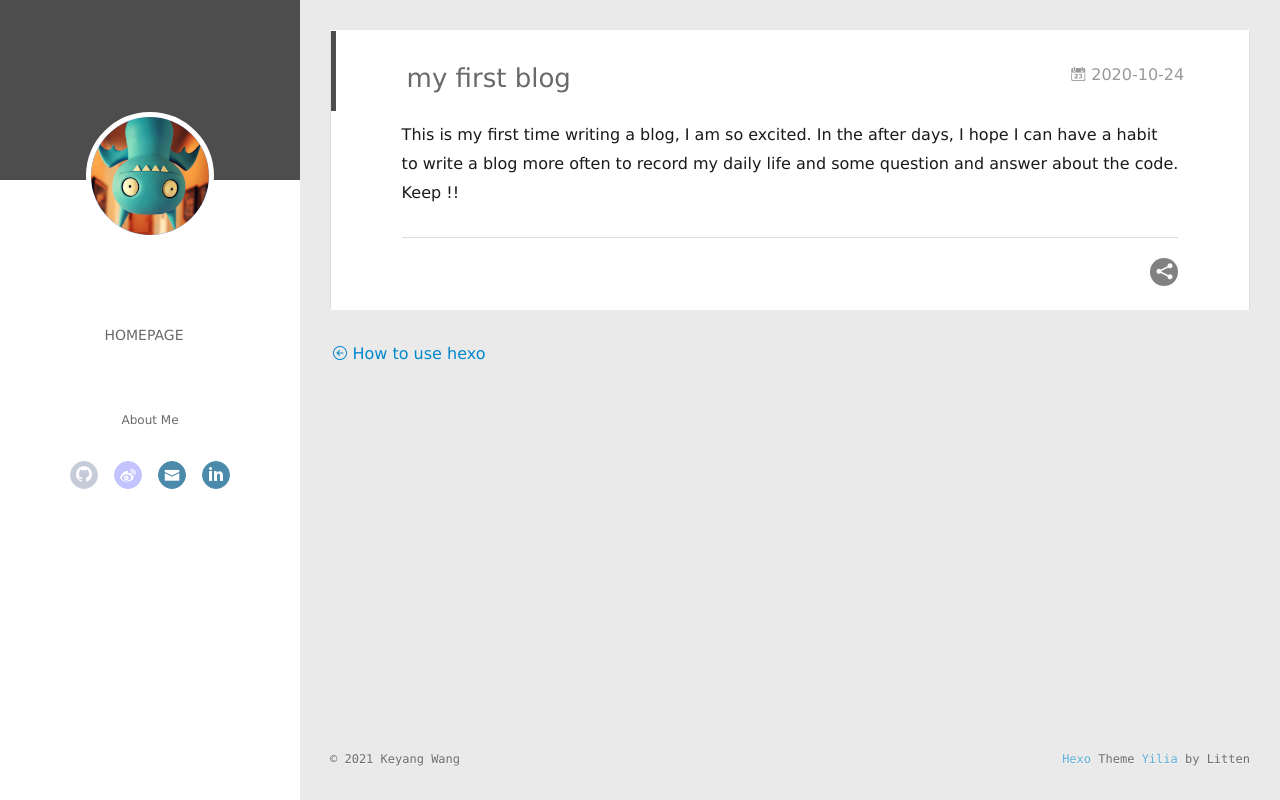
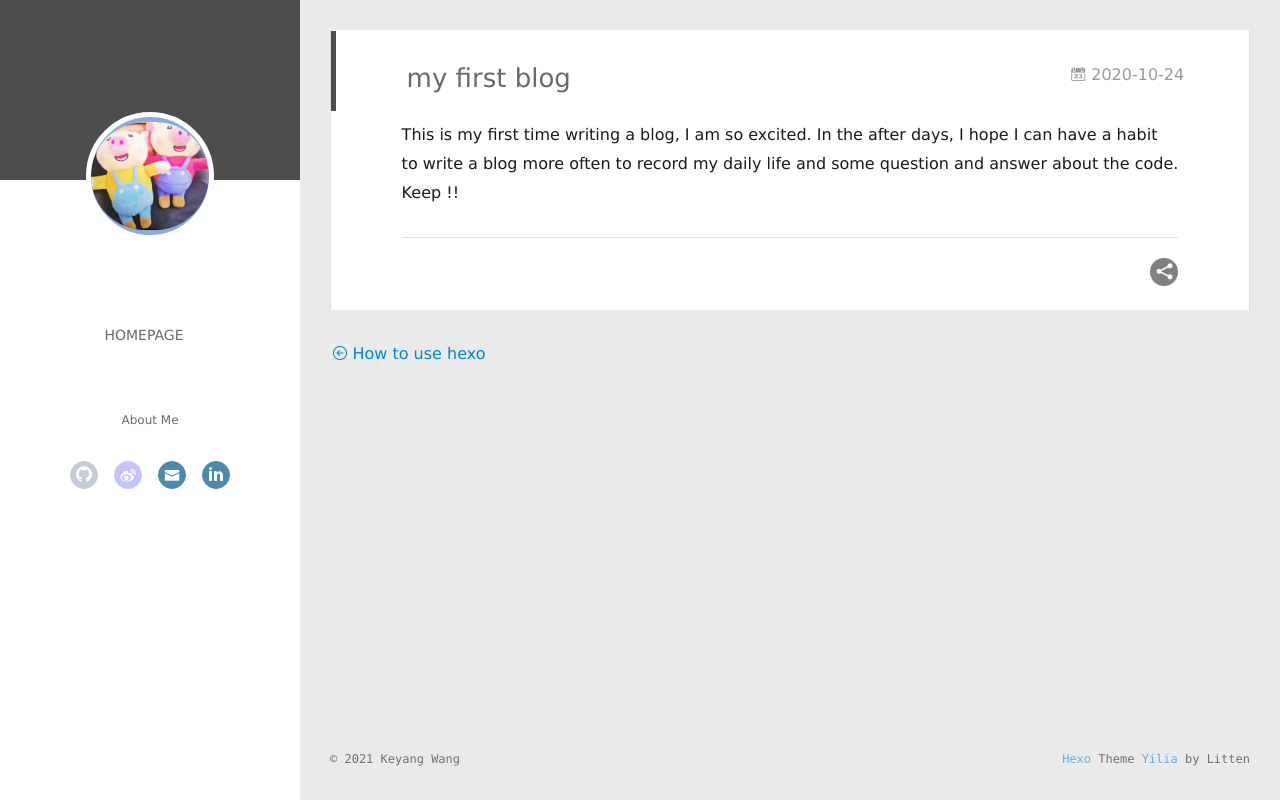
Before and after one commit to wangkeyangleon/wangkeyangleon.github.io, a plain HTML site: page 2020/10/24/my-first-blog/index.html in a window 1280 px wide. Drawn offline with Linux system fonts and the light colour scheme; no server answers.

Commit message:
Site updated: 2021-06-07 15:39:48

```diff
--- a/2020/10/24/my-first-blog/index.html
+++ b/2020/10/24/my-first-blog/index.html
@@ -47,7 +47,7 @@
 <div class="intrude-less">
 	<header id="header" class="inner">
 		<a href="/" class="profilepic">
-			<img src="/images/litten.png" class="js-avatar show">
+			<img src="https://github.com/wangkeyangleon/wangkeyangleon.github.io/blob/df5907e57e6ba2e91e341348343f6b1f0e0b2c57/Images/jiaojiao.png" class="js-avatar">
 		</a>
 		<hgroup>
 		  <h1 class="header-author"><a href="/"></a></h1>
@@ -95,7 +95,7 @@
 	<div class="intrude-less">
 		<header id="header" class="inner">
 			<div class="profilepic">
-				<img src="/images/litten.png" class="js-avatar">
+				<img src="https://github.com/wangkeyangleon/wangkeyangleon.github.io/blob/df5907e57e6ba2e91e341348343f6b1f0e0b2c57/Images/jiaojiao.png" class="js-avatar">
 			</div>
 			<hgroup>
 			  <h1 class="header-author js-header-author"></h1>
```
Also changed, not shown: 2021/06/07/ MarkDown grammer/index.html (+2 -2 lines), 2021/06/07/hexo/index.html (+2 -2 lines), archives/2020/10/index.html (+2 -2 lines), archives/2020/index.html (+2 -2 lines), archives/2021/06/index.html (+2 -2 lines), archives/2021/index.html (+2 -2 lines), archives/index.html (+2 -2 lines), index.html (+2 -2 lines).
